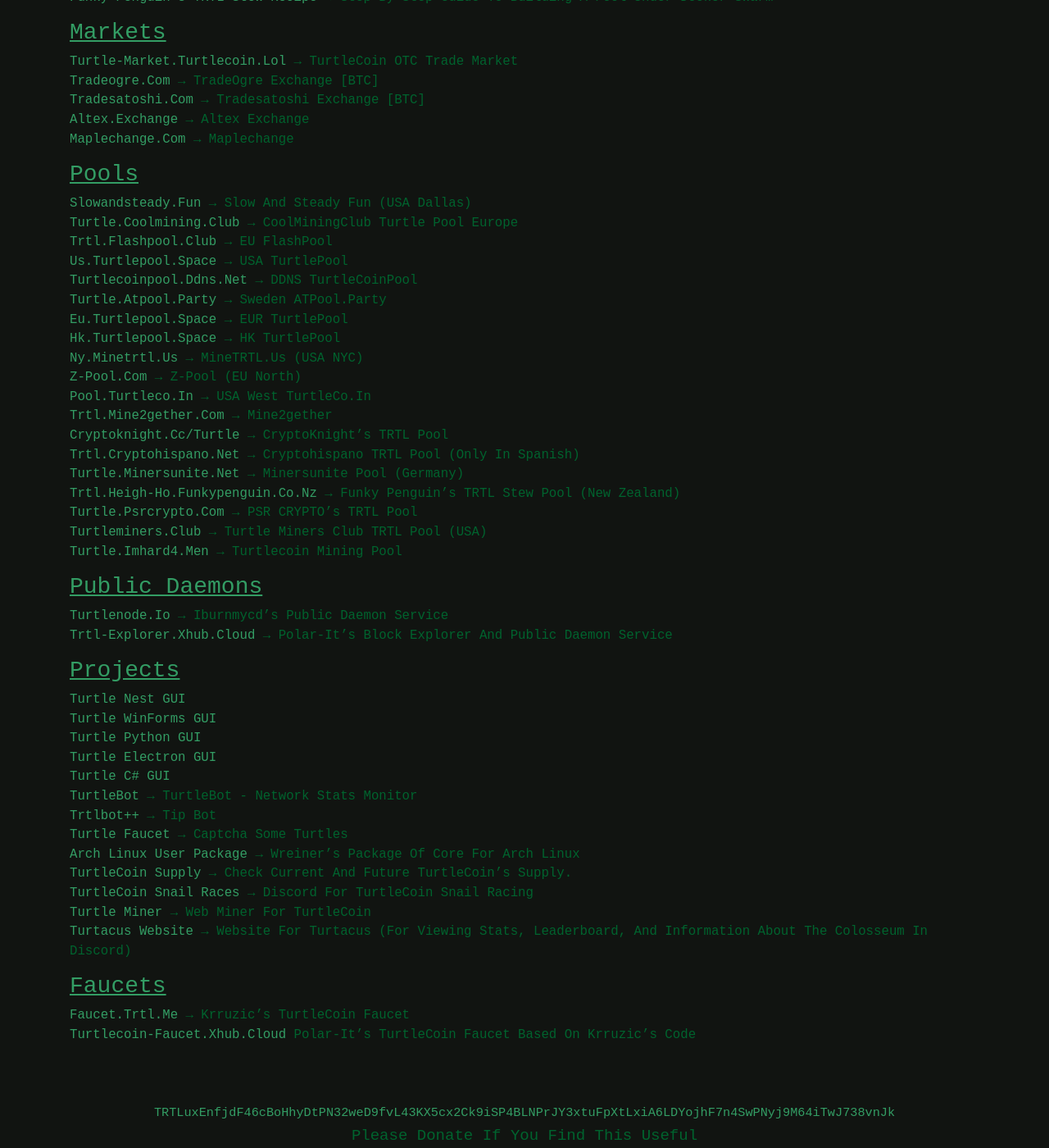
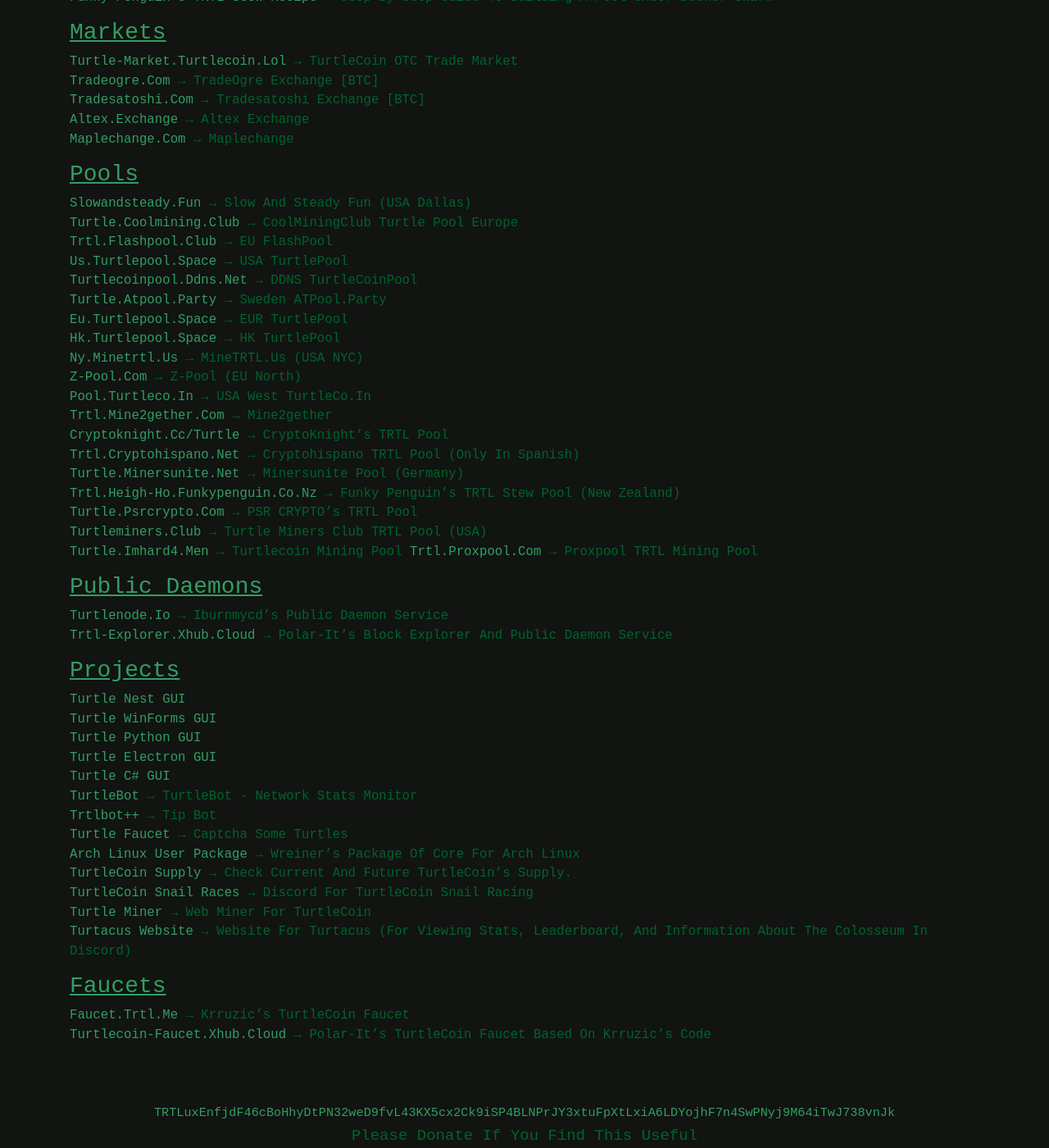
Before and after one commit to zack796/turtleturtle.org, a Jekyll site: the page built from index.md, in a window 1280 px wide and 1400 px high, scrolled down 784 px. Shown: the whole window at 82% size. Built offline with Jekyll 4.4.1, drawn with Linux system fonts in a browser that asks for light colours.

Commit message:
Added proxpool pool

```diff
--- a/index.md
+++ b/index.md
@@ -54,6 +54,7 @@
 [turtle.psrcrypto.com](http://turtle.psrcrypto.com) → PSR CRYPTO's TRTL Pool
 [turtleminers.club](http://turtleminers.club) → Turtle Miners Club TRTL Pool (USA)
 [turtle.imhard4.men](http://turtle.imhard4.men/) → Turtlecoin Mining Pool
+[trtl.proxpool.com](http://trtl.proxpool.com/) → Proxpool TRTL Mining Pool
 
 ### Public Daemons
 [turtlenode.io](http://turtlenode.io) → Iburnmycd's public daemon service
@@ -76,4 +77,4 @@
 
 ### Faucets
 [faucet.trtl.me](https://faucet.trtl.me) → krruzic's TurtleCoin Faucet
-[turtlecoin-faucet.xhub.cloud](http://turtlecoin-faucet.xhub.cloud) polar-it's TurtleCoin Faucet based on krruzic's code
+[turtlecoin-faucet.xhub.cloud](http://turtlecoin-faucet.xhub.cloud) → polar-it's TurtleCoin Faucet based on krruzic's code
```
